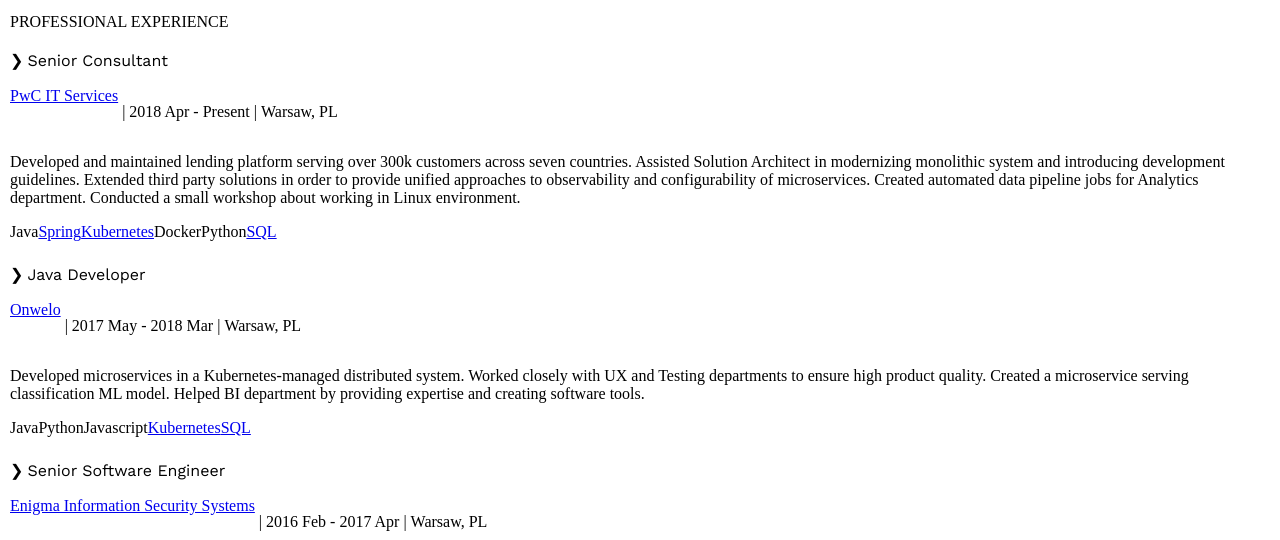
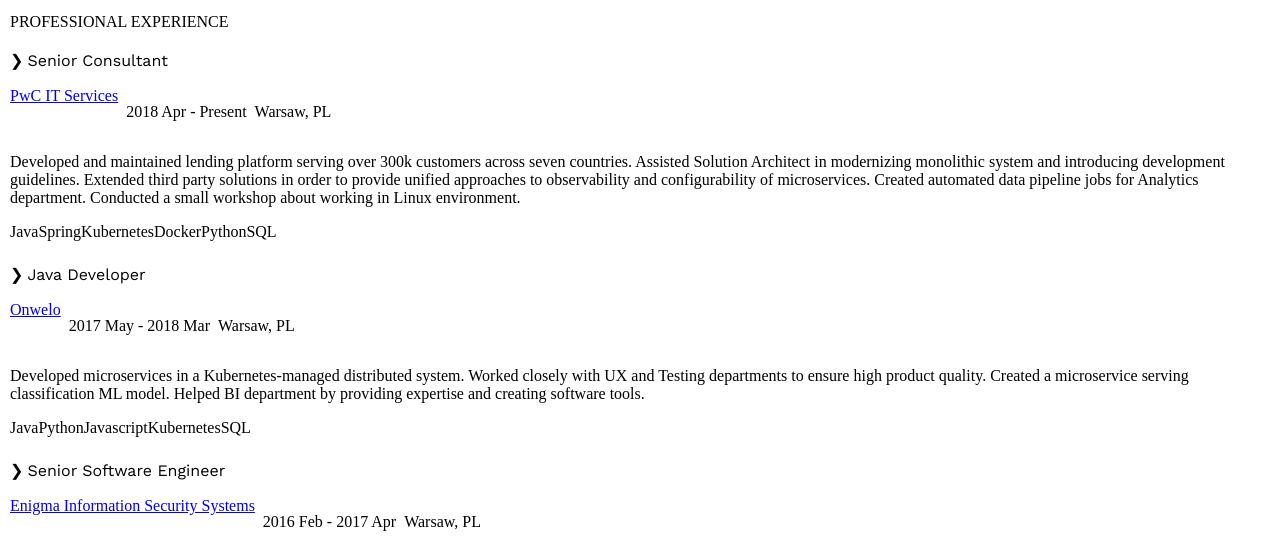
Before and after one commit to mnowotnik/mnowotnik.com, a Gatsby site: page / in a window 1280 px wide. Shown: the part 260-800 px from the top of the page. Built offline with nearby package versions, Linux system fonts and the light colour scheme; Gatsby itself is replaced by a stand-in of ours.

Commit message:
fix skill badges

```diff
--- a/src/components/cv/Experience.tsx
+++ b/src/components/cv/Experience.tsx
@@ -14,26 +14,32 @@
 import Link from "components/ui/Link"
 
 const Separator = (props: TextProps) => (
-  <Text marginX={4} {...props}>
-    |
-  </Text>
+  <Text borderColor="gray.500" borderWidth="1px" marginX={4} {...props}></Text>
 )
 
 const JobSkills = ({ skills, ...props }: { skills: Skill[] } & BoxProps) => {
-  const space = { base: 1, md: 2 }
+  const space = { base: 0.5, md: 1 }
   const fsizes = { base: "xs", md: "sm" }
   return (
-    <Flex {...props}>
+    <Flex
+      flexWrap="wrap"
+      flex={1}
+      flexDirection="row"
+      marginTop={3}
+      marginBottom={8}
+      {...props}
+    >
       {skills.map((s, idx) => (
         <Box
           key={idx}
-          borderRadius={1.5}
-          border={0.5}
+          borderWidth={0.5}
+          borderRadius={6}
           borderColor="verylightgray"
           color="dim"
           marginX={space}
+          marginY={space}
           paddingX={space}
-          paddingY={{ base: 0.5, md: 1 }}
+          // paddingY={{ base: 1, md: 1 }}
           justifyContent="center"
         >
           {s.link == null ? (
@@ -41,7 +47,7 @@
               {s.name}
             </Box>
           ) : (
-            <Link href={s.link} fontSize={fsizes}>
+            <Link as="div" href={s.link} fontSize={fsizes}>
               <Tooltip label={s.tooltip}>{s.name}</Tooltip>
             </Link>
           )}
@@ -52,16 +58,7 @@
 }
 
 const JobView = ({ job }: { job: Job }) => {
-  const $jobSkills = (
-    <JobSkills
-      skills={job.skills}
-      flexWrap="wrap"
-      flex={1}
-      flexDirection="row"
-      marginTop={3}
-      marginBottom={8}
-    />
-  )
+  const $jobSkills = <JobSkills skills={job.skills} />
 
   let $jobInfo = null
   if (job.roles && job.roles.length > 1) {
@@ -100,12 +97,18 @@
             {job.title}
           </Text>
         </Flex>
-        <Flex flexDirection={{ base: "column", md: "row" }}>
+        <Flex
+          flexDirection={{ base: "column", md: "row-reverse" }}
+          justifyContent={{ md: "flex-end" }}
+        >
           <Link href={job.company.link}>{job.company.name}</Link>
           <Separator display={{ base: "none", md: "block" }} />
           <DateRange range={job.period} format="year-mon" />
           <Separator display={{ base: "none", md: "block" }} />
-          <Text color="dim" fontSize={{ base: "xs", md: "initial" }}>
+          <Text
+            color={{ base: "dim", md: "inherit" }}
+            fontSize={{ base: "xs", md: "unset" }}
+          >
             {job.location.city}, {job.location.countryCode}
           </Text>
         </Flex>
```
